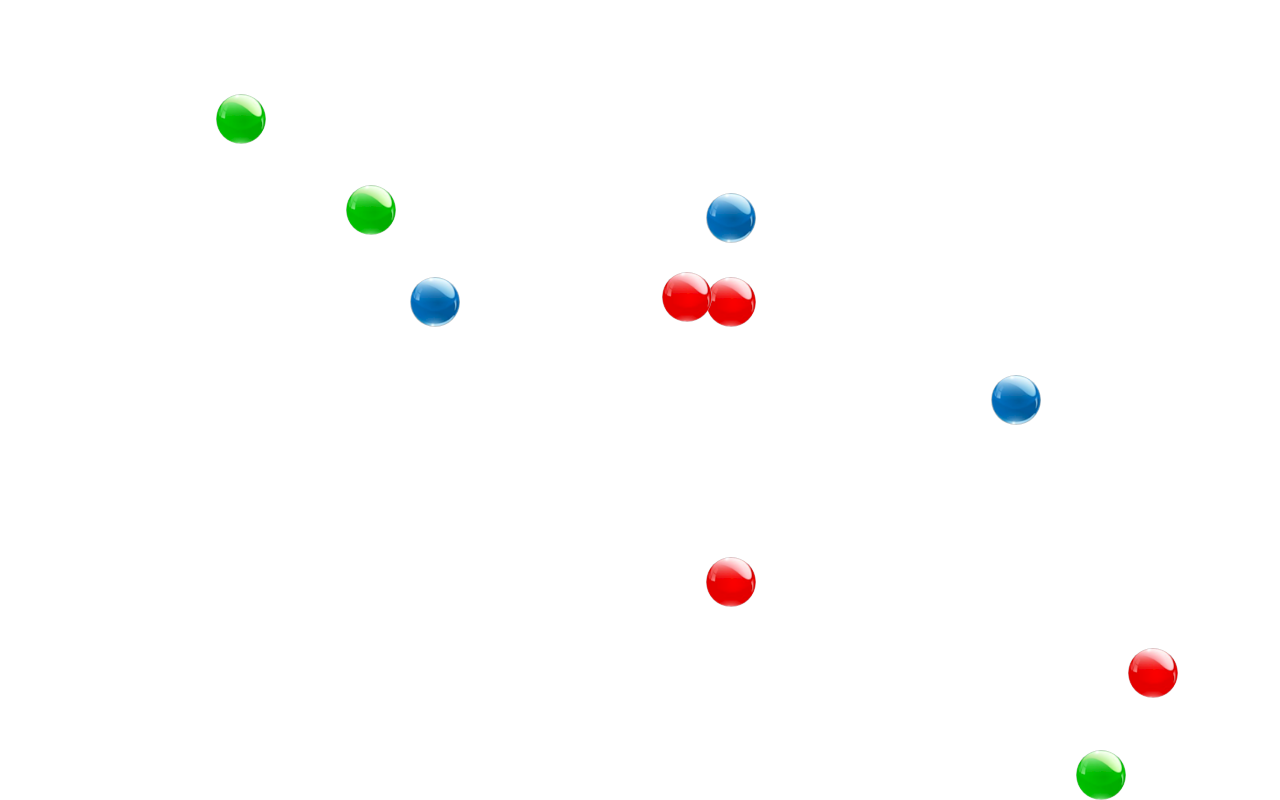
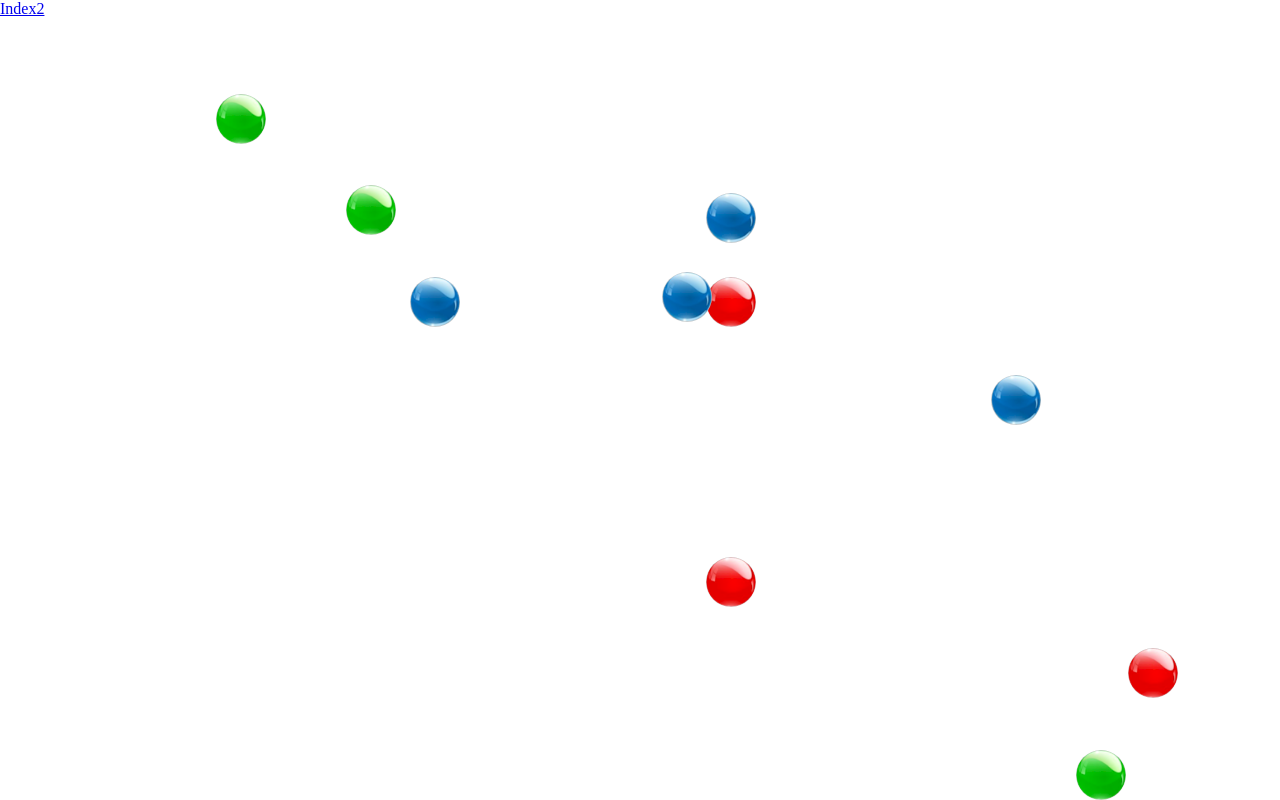
Before and after one commit to Mike-Savin/bubble-phonegap, a plain HTML site: page www/index.html in a window 1280 px wide. Drawn offline with Linux system fonts and the light colour scheme.

Commit message:
try to fix

```diff
--- a/www/index.html
+++ b/www/index.html
@@ -10,7 +10,8 @@
     </head>
     <body>
 
-    <a href="index2.html">
+    <a href="index2.html">Index2</a>
+
     <div class="container">
         <div class="bubble ball1 green"></div>
 
@@ -30,9 +31,8 @@
 
         <div class="bubble ball9 red"></div>
 
-            <div class="bubble ball10 red"></div>
+        <div class="bubble ball10 blue"></div>
     </div>
-    </a>
 
     </body>
 </html>
```
Also changed, not shown: www/index2.html (+2 -2 lines). Lines whose indentation alone changed are shown as unchanged.
